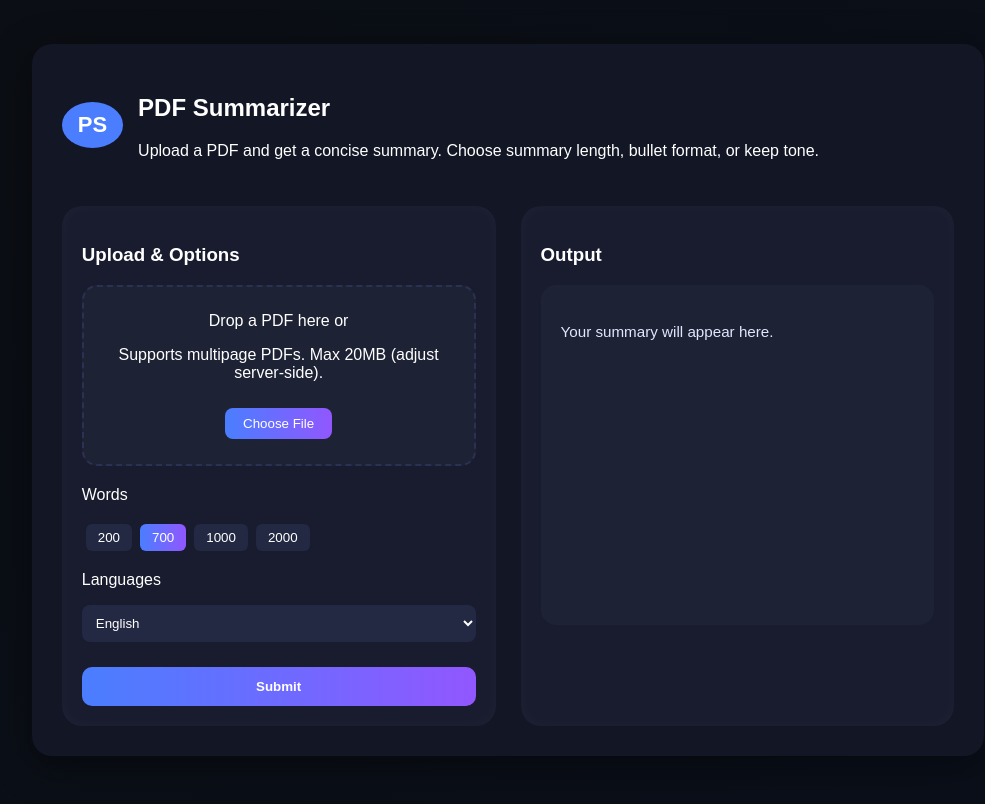
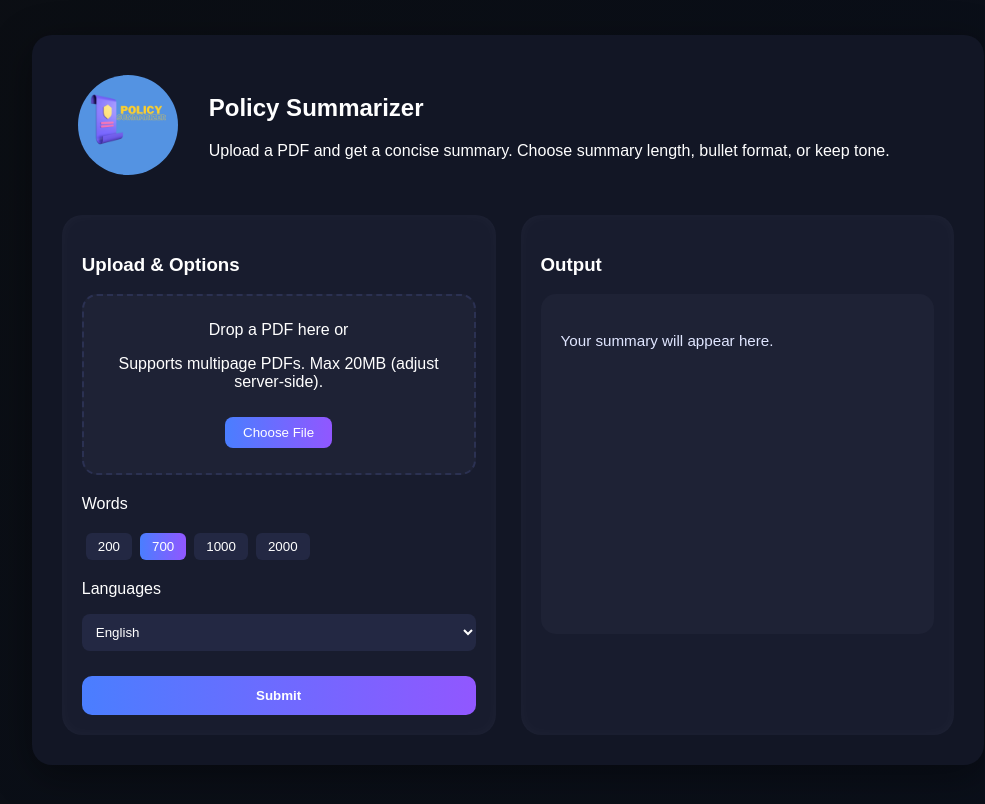
Before and after one commit to Ro706/project_policy, a React (Vite) app: page / in a window 1280 px wide. Shown: the top 804 px of the page, without its empty margins (132-1117 px from the left). Built offline with nearby package versions, Linux system fonts and the light colour scheme; sample sign-in values are in the browser's storage.

Commit message:
update [04-11-2025] add logo

```diff
--- a/src/home.css
+++ b/src/home.css
@@ -31,7 +31,7 @@ body {
 }
 
 .logo {
-  background-color: #4a7eff;
+  /* background-color: #4a7eff; */
   color: white;
   font-weight: bold;
   font-size: 22px;
--- a/src/pages/Home.jsx
+++ b/src/pages/Home.jsx
@@ -1,5 +1,6 @@
 import React, { useState, useRef, useEffect } from "react";
 import "../home.css";
+import policy from "../assets/Policy.png";
 
 const Home = () => {
   const [file, setFile] = useState(null);
@@ -110,9 +111,9 @@ const Home = () => {
       <div className="summarizer-card">
         {/* Header */}
         <div className="header">
-          <div className="logo">PS</div>
+          <img src={policy} alt="Logo"  className="logo" width="100" height="100" />
           <div>
-            <h2>PDF Summarizer</h2>
+            <h2>Policy Summarizer</h2>
             <p>
               Upload a PDF and get a concise summary. Choose summary length,
               bullet format, or keep tone.
```
Also changed, not shown: src/assets/Policy.png (added).
